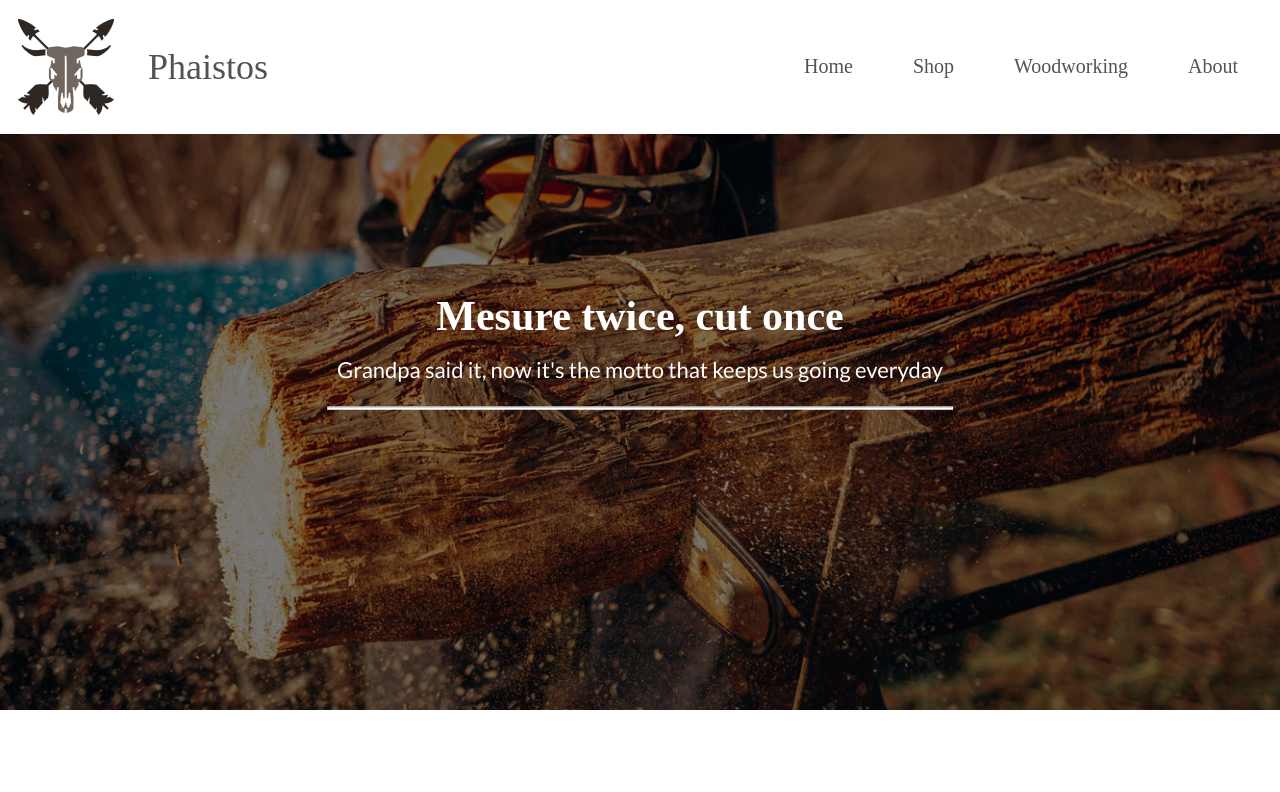
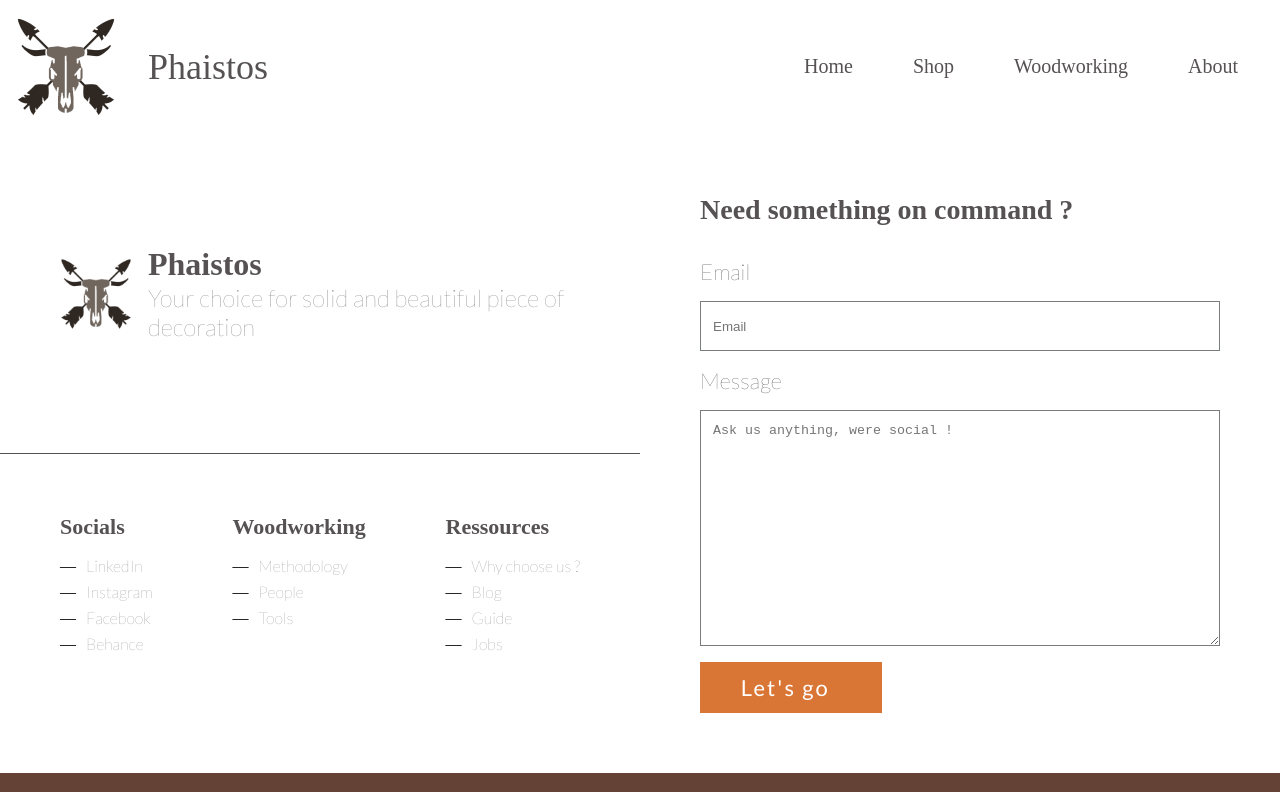
Before and after one commit to BigBoi077/Phaistos, a Vue app: page / in a window 1280 px wide. Shown: the top 792 px of the page. Built offline with nearby package versions, Linux system fonts and the light colour scheme; a web font is replaced by a local one.

Commit message:
Changed for router view in App

```diff
--- a/src/App.vue
+++ b/src/App.vue
@@ -1,21 +1,19 @@
 <template>
   <div id="app">
     <TheHeader />
-    <Home />
+    <router-view />
     <TheFooter />
   </div>
 </template>
 
 <script>
 import TheHeader from "@/components/header/TheHeader";
-import Home from "@/views/Home";
 import TheFooter from "@/components/footer/TheFooter";
 
 export default {
   name: "App",
   components: {
     TheFooter,
-    Home,
     TheHeader,
   },
 };
@@ -32,6 +30,11 @@ body {
 
 .hidden {
   display: none;
+}
+
+.scroll-lock {
+  height: 100%;
+  overflow: hidden;
 }
 
 h1,
```
